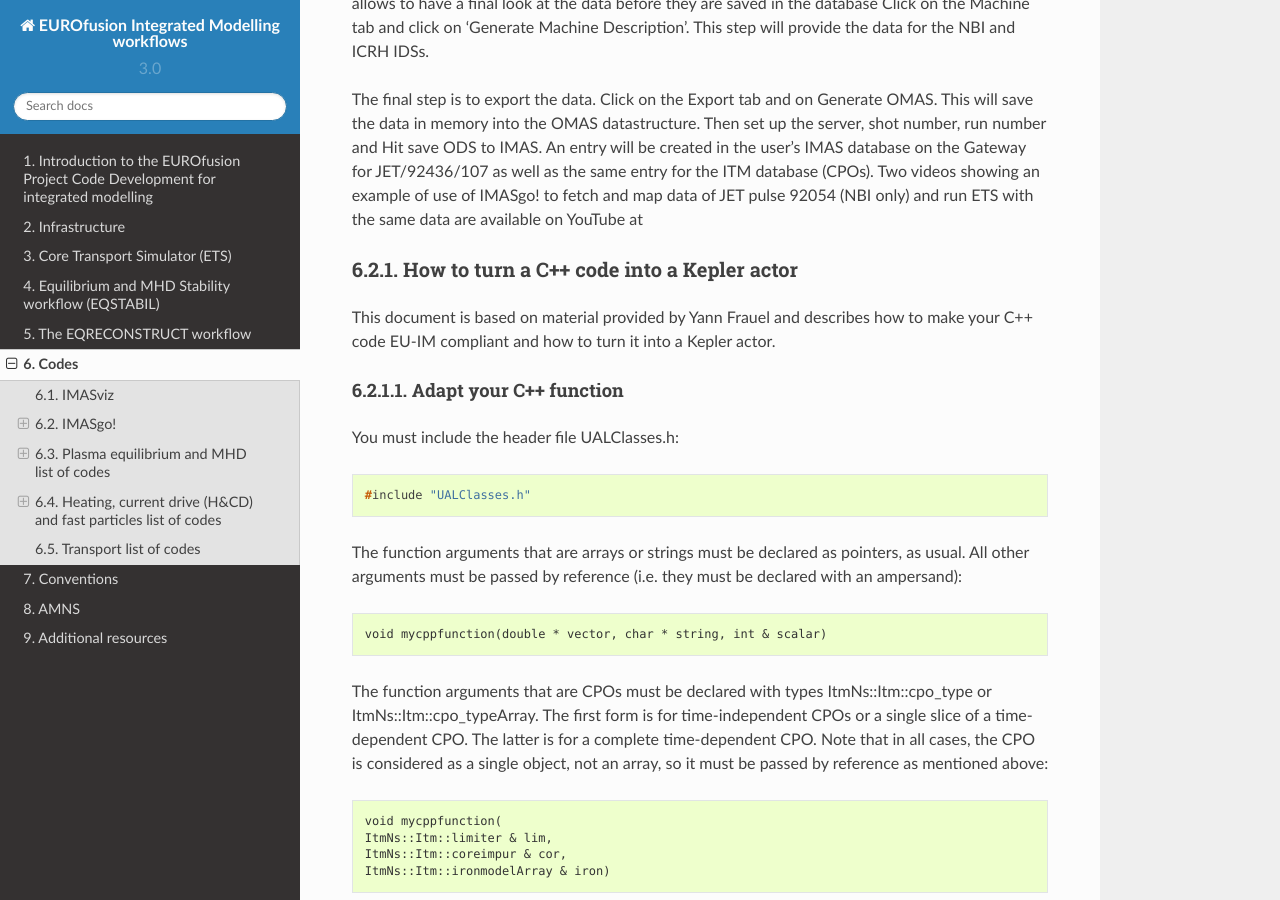
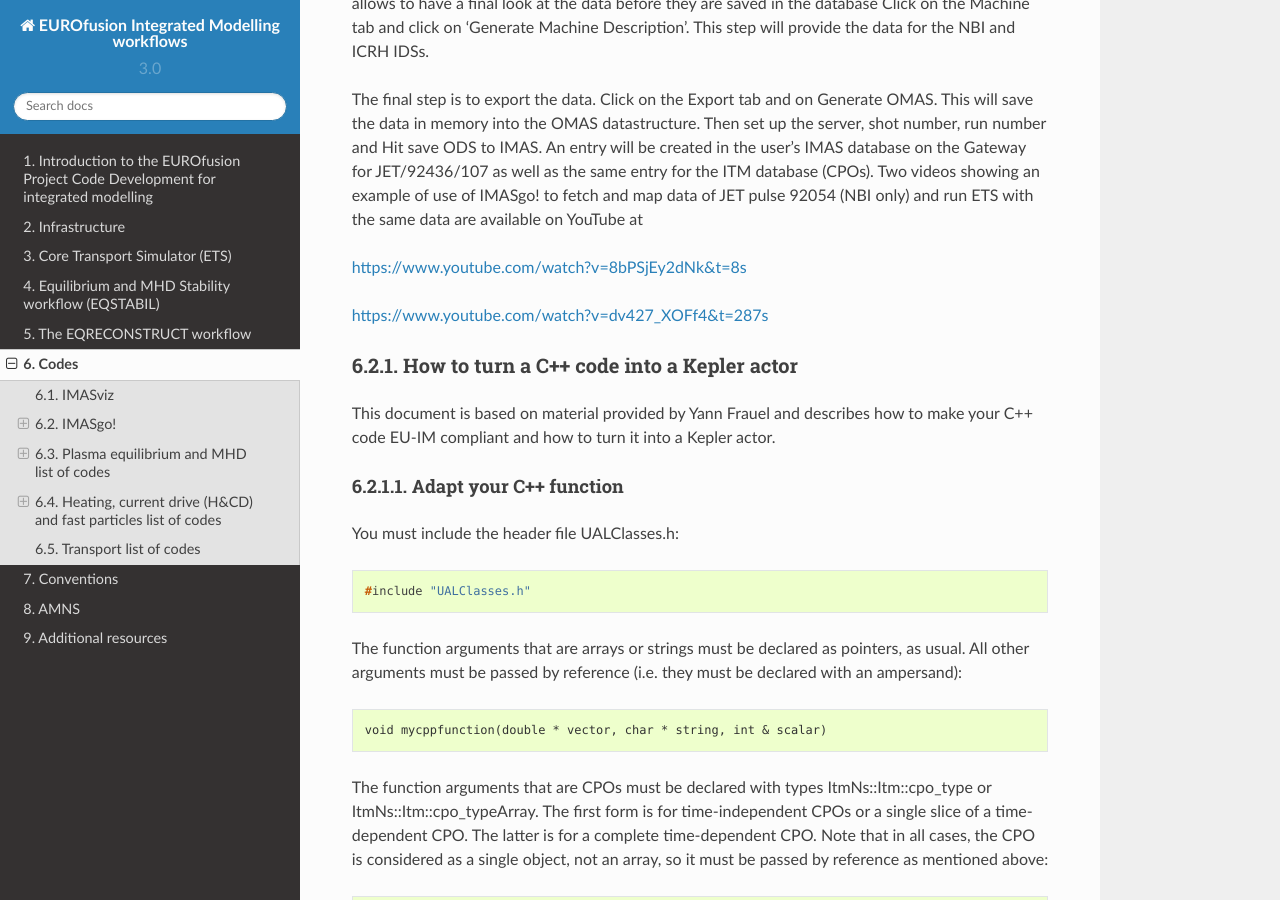
Before and after one commit to WPCD-Workflows/documentation, a Sphinx documentation site: the page built from source/codes.rst, in a window 1280 px wide and 900 px high, scrolled down 1388 px. Built offline with Sphinx 7.4.7 and the Read the Docs theme 2.0.0, drawn with Linux system fonts in a browser that asks for light colours; some of the changed lines change nothing that is shown.

Commit message:
Update codes.rst

```diff
--- a/source/codes.rst
+++ b/source/codes.rst
@@ -50,7 +50,9 @@ Hit save ODS to IMAS.
 An entry will be created in the user’s IMAS database on the Gateway for JET/92436/107 as well as the same entry for the ITM database (CPOs).
 Two videos showing an example of use of IMASgo! to fetch and map data of JET pulse 92054 (NBI only) and run ETS with the same data are available on YouTube at
 
+https://www.youtube.com/watch?v=8bPSjEy2dNk&t=8s
 
+https://www.youtube.com/watch?v=dv427_XOFf4&t=287s
 
 
 .. _isip_fc2k:
```
